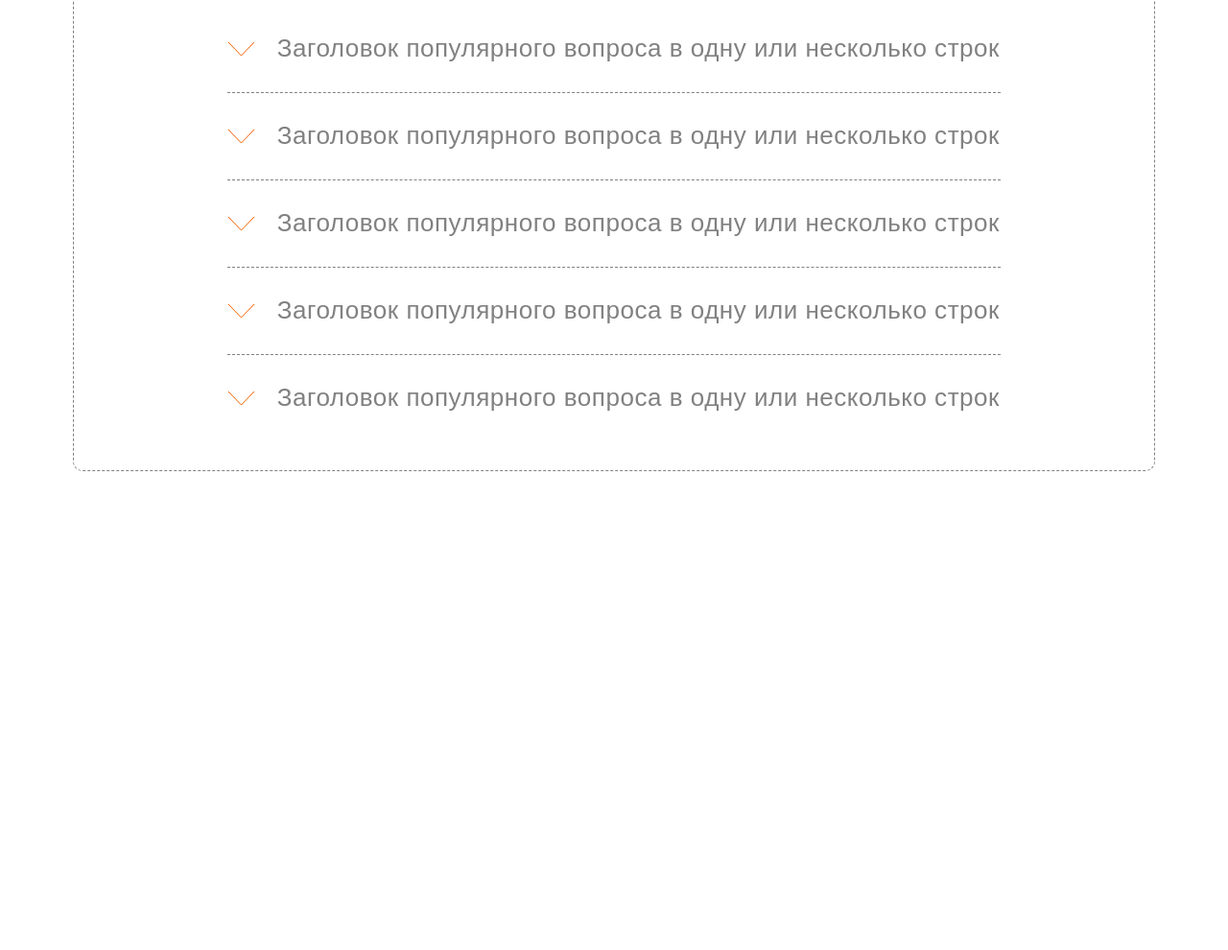
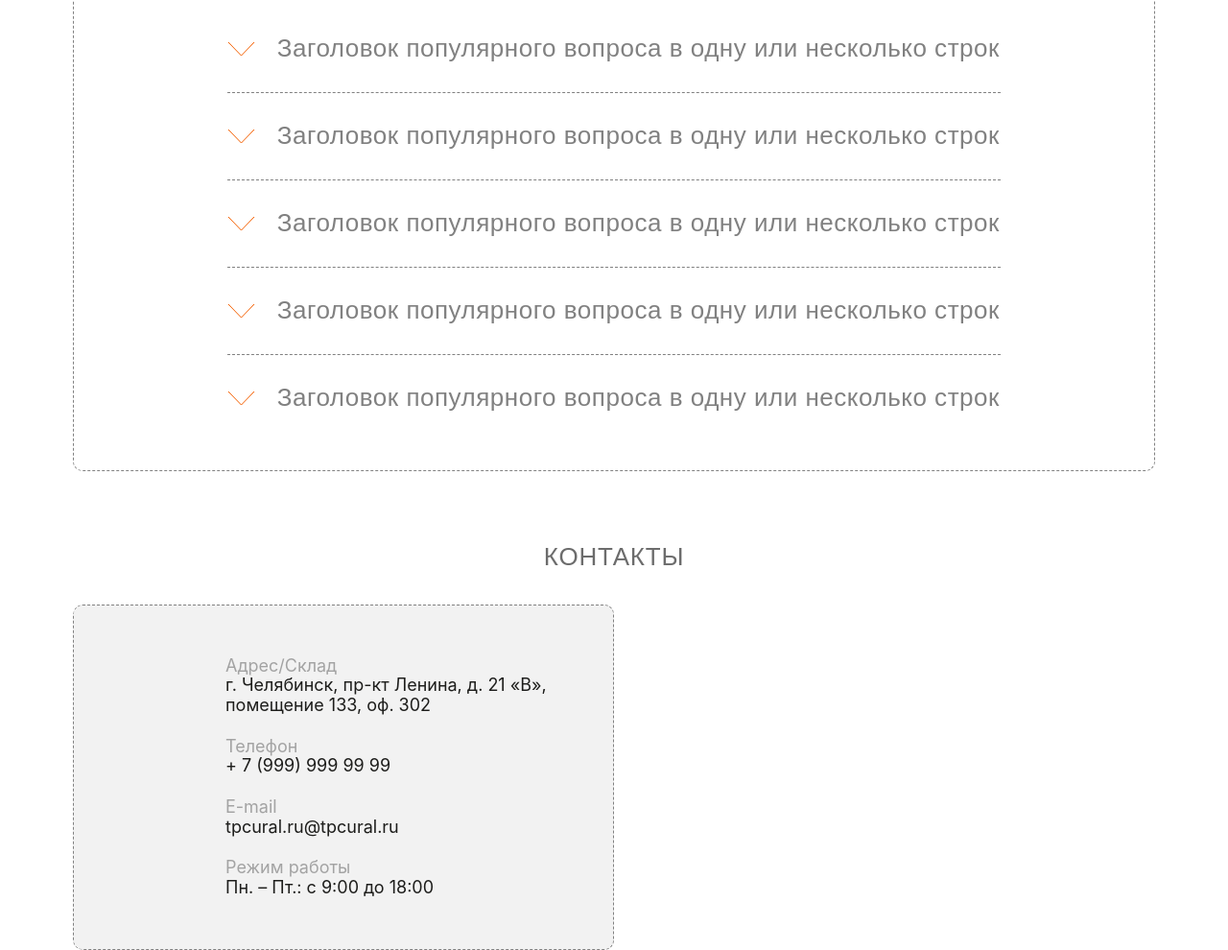
Before and after one commit to maxvgr/tpcural.ru, a website built with webpack: page src/page-home.html in a window 1280 px wide. Shown: the part 2532-3522 px from the top of the page at 96% size. Before the commit the page ends 3023 px from the top, so only its background shows below. Built offline with nearby package versions, Linux system fonts and the light colour scheme; a web font is replaced by a local one; what vanilla-lazyload would draw is missing.

Commit message:
feat: добавлена секция Контакты

```diff
--- a/src/page-home.html
+++ b/src/page-home.html
@@ -552,16 +552,57 @@
               <!-- /.accordion__body -->
             </div>
             <!-- /.accordion -->
-
-
-
-
           </div>
           <!-- /.faq__wrapper -->
         </div>
         <!-- /.container -->
       </section>
       <!-- /.section faq -->
+
+      <section class="section contacts">
+        <div class="container">
+          <div class="section__title">
+            Контакты
+          </div>
+          <!-- /.section__title -->
+          <div class="contacts__wrapper">
+            <div class="contacts__info">
+              <div>
+                <span>Адрес/Склад</span>
+                г. Челябинск, пр-кт Ленина, д. 21 «В», помещение 133, оф. 302
+              </div>
+              <div>
+                <span>Телефон</span>
+                <a href="tel:+79999999999" class="link">+ 7 (999) 999 99 99</a>
+              </div>
+              <div>
+                <span>E-mail </span>
+                <a href="mailto:tpcural.ru@tpcural.ru" class="link">tpcural.ru@tpcural.ru</a>
+              </div>
+              <div>
+                <span>Режим работы</span>
+                Пн. – Пт.: с 9:00 до 18:00
+              </div>
+            </div>
+            <!-- /.contacts__info -->
+            <div class="contacts__map">
+              <iframe src="https://yandex.ru/map-widget/v1/?um=constructor%3A05fd2b0f018ada1f1b73f0f17ffcc482d0b8904e73aa2cdb796a6789ee4268fe&amp;source=constructor" width="100%" height="100%" frameborder="0"></iframe>
+            </div>
+            <!-- /.contacts__map -->
+          </div>
+          <!-- /.contacts__wrapper -->
+        </div>
+        <!-- /.container -->
+      </section>
+      <!-- /.section contacts -->
+
+      <section class="section feedback">
+        <div class="container">
+
+        </div>
+        <!-- /.container -->
+      </section>
+      <!-- /.section feedback -->
     </div>
     <!-- /.page__body -->
   </main>
--- /dev/null
+++ b/src/scss/layout/partials/section/_contacts.scss
@@ -0,0 +1,30 @@
+.contacts {
+  &__wrapper {
+    display: grid;
+    grid-template-columns: 1fr 1fr;
+    overflow: hidden;
+    border-radius: 10px;
+  }
+
+  &__info {
+    display: flex;
+    flex-direction: column;
+    gap: 22px;
+    padding: 53px 0 53px 158px;
+    border: 1px dashed #818181;
+    border-radius: 10px;
+    background: #f2f2f2;
+    font-size: 18px;
+
+    span {
+      display: block;
+      color: #A3A3A3;
+    }
+  }
+
+  &__map {
+    & > iframe {
+      border-radius: 10px;
+    }
+  }
+}
--- a/src/scss/layout/partials/section/_main.scss
+++ b/src/scss/layout/partials/section/_main.scss
@@ -4,3 +4,4 @@
 @import "why-we";
 @import "our-clients";
 @import "faq";
+@import "contacts";
```
